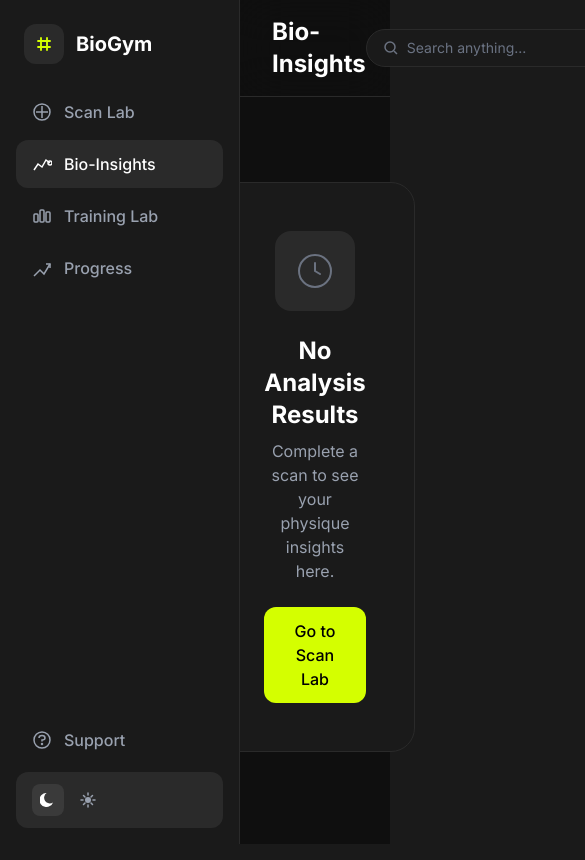
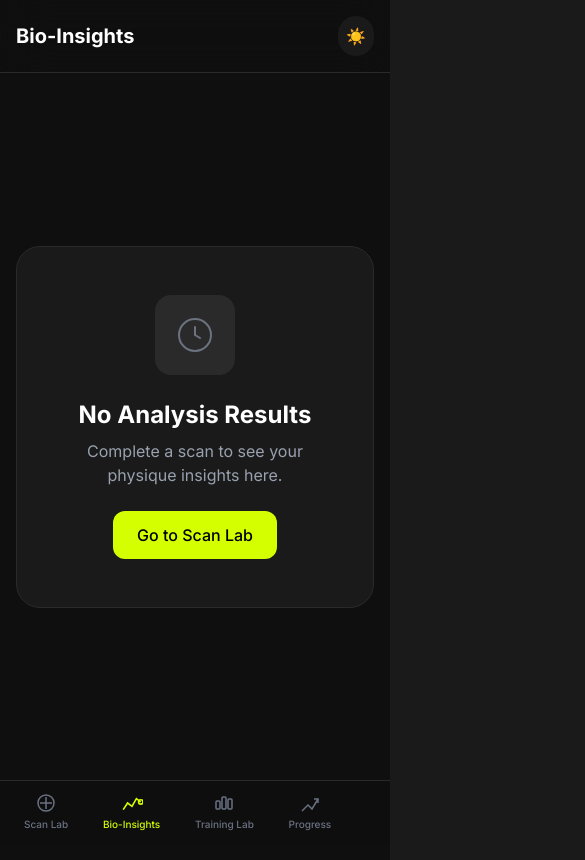
Before and after one commit to devkadaba-maker/BioGym, a Next.js app in the folder biogym/: page /dashboard/insights in a window 390 px wide. Shown: the top 860 px of the page, 585 px wide, since content can reach past the window. Built offline with nearby package versions, Linux system fonts and the light colour scheme.

Commit message:
feat: Implement initial BioGym.ai application structure with a landing page, authentication, dashboard, and AI-powered features.

```diff
--- a/biogym/app/dashboard/insights/page.tsx
+++ b/biogym/app/dashboard/insights/page.tsx
@@ -161,9 +161,9 @@
     ];
 
     return (
-        <div className="h-[calc(100vh-120px)] flex flex-col">
+        <div className="min-h-[calc(100vh-120px)] lg:h-[calc(100vh-120px)] flex flex-col">
             {/* Main Content - Full Width Grid */}
-            <div className="flex-1 grid grid-cols-1 lg:grid-cols-2 gap-4 p-4">
+            <div className="flex-1 grid grid-cols-1 lg:grid-cols-2 gap-4 p-0 lg:p-4">
 
                 {/* LEFT SIDE - Heatmap (Full Height) */}
                 <motion.div
--- a/biogym/app/dashboard/layout.tsx
+++ b/biogym/app/dashboard/layout.tsx
@@ -103,8 +103,8 @@
 
     return (
         <div className={`min-h-screen transition-colors duration-300 ${isLight ? "bg-[#f5f5f5]" : "bg-[#0f0f0f]"}`}>
-            {/* Sidebar */}
-            <aside className={`fixed left-0 top-0 bottom-0 w-60 flex flex-col z-40 border-r transition-colors duration-300 ${isLight ? "bg-white border-gray-200" : "bg-[#1a1a1a] border-[#2a2a2a]"
+            {/* Sidebar (Desktop Only) */}
+            <aside className={`hidden lg:flex fixed left-0 top-0 bottom-0 w-60 flex-col z-40 border-r transition-colors duration-300 ${isLight ? "bg-white border-gray-200" : "bg-[#1a1a1a] border-[#2a2a2a]"
                 }`}>
                 {/* Logo */}
                 <div className="p-6">
@@ -180,21 +180,62 @@
                 </div>
             </aside>
 
+            {/* Mobile Bottom Navigation */}
+            <nav className={`lg:hidden fixed bottom-0 left-0 right-0 z-50 px-6 py-3 border-t backdrop-blur-lg transition-colors duration-300 ${isLight ? "bg-white/90 border-gray-200" : "bg-[#0f0f0f]/90 border-[#2a2a2a]"
+                }`}>
+                <div className="flex items-center justify-between">
+                    {navItems.map((item) => {
+                        const isActive = pathname === item.href;
+                        return (
+                            <Link
+                                key={item.href}
+                                href={item.href}
+                                className={`flex flex-col items-center gap-1 transition-colors ${isActive
+                                    ? isLight ? "text-gray-900" : "text-[#D4FF00]"
+                                    : isLight ? "text-gray-400" : "text-gray-500"
+                                    }`}
+                            >
+                                <div className={`${isActive ? "scale-110" : "scale-100"} transition-transform`}>
+                                    {item.icon}
+                                </div>
+                                <span className="text-[10px] font-medium">{item.name}</span>
+                            </Link>
+                        );
+                    })}
+                    {/* Mobile Menu / Profile */}
+                    <Link
+                        href="/dashboard/scan"
+                        className={`flex flex-col items-center gap-1 transition-colors ${pathname === "/dashboard/scan"
+                            ? isLight ? "text-gray-900" : "text-[#D4FF00]"
+                            : isLight ? "text-gray-400" : "text-gray-500"
+                            }`}
+                    >
+                        <UserButton
+                            appearance={{
+                                elements: {
+                                    avatarBox: "w-8 h-8"
+                                }
+                            }}
+                        />
+                    </Link>
+                </div>
+            </nav>
+
             {/* Main Content */}
-            <main className="ml-60 min-h-screen">
+            <main className="lg:ml-60 min-h-screen pb-20 lg:pb-0">
                 {/* Top Header */}
-                <header className={`sticky top-0 z-30 backdrop-blur-xl px-8 py-4 border-b transition-colors duration-300 ${isLight ? "bg-white/80 border-gray-200" : "bg-[#0f0f0f]/80 border-[#2a2a2a]"
+                <header className={`sticky top-0 z-30 backdrop-blur-xl px-4 lg:px-8 py-4 border-b transition-colors duration-300 ${isLight ? "bg-white/80 border-gray-200" : "bg-[#0f0f0f]/80 border-[#2a2a2a]"
                     }`}>
                     <div className="flex items-center justify-between">
-                        {/* Page Title */}
-                        <h1 className={`text-2xl font-bold ${isLight ? "text-gray-900" : "text-white"}`}>
+                        {/* Page Title - Hidden on small mobile if search is active? No, keep it simple */}
+                        <h1 className={`text-xl lg:text-2xl font-bold truncate mr-4 ${isLight ? "text-gray-900" : "text-white"}`}>
                             {navItems.find((item) => item.href === pathname)?.name || "Dashboard"}
                         </h1>
 
                         {/* Right Side */}
-                        <div className="flex items-center gap-4">
-                            {/* Search Bar */}
-                            <div className="relative">
+                        <div className="flex items-center gap-2 lg:gap-4">
+                            {/* Search Bar - Collapsed on mobile to icon? keeping simple for now */}
+                            <div className="relative hidden sm:block">
                                 <div className={`flex items-center gap-2 px-4 py-2 rounded-full border transition-colors ${isLight ? "bg-gray-50 border-gray-200" : "bg-[#1a1a1a] border-[#2a2a2a]"
                                     }`}>
                                     <svg width="16" height="16" viewBox="0 0 16 16" fill="none" stroke={isLight ? "#9ca3af" : "#6b7280"} strokeWidth="1.5">
@@ -203,13 +244,13 @@
                                     </svg>
                                     <input
                                         type="text"
-                                        placeholder="Search anything..."
+                                        placeholder="Search..."
                                         value={searchQuery}
                                         onChange={(e) => handleSearch(e.target.value)}
                                         onKeyDown={handleSearchSubmit}
                                         onBlur={() => setTimeout(() => setShowResults(false), 200)}
                                         onFocus={() => searchQuery && setShowResults(true)}
-                                        className={`bg-transparent border-none outline-none w-48 text-sm ${isLight ? "text-gray-900 placeholder:text-gray-400" : "text-white placeholder:text-gray-500"
+                                        className={`bg-transparent border-none outline-none w-32 lg:w-48 text-sm ${isLight ? "text-gray-900 placeholder:text-gray-400" : "text-white placeholder:text-gray-500"
                                             }`}
                                     />
                                 </div>
@@ -241,28 +282,40 @@
                                 )}
                             </div>
 
-                            {/* Scan Button */}
+                            {/* Scan Button - Hidden on mobile since it is in bottom nav */}
                             <Link
                                 href="/dashboard/scan"
-                                className="flex items-center gap-2 px-5 py-2 bg-[#1a1a1a] text-white rounded-full font-medium hover:bg-[#2a2a2a] transition-all"
+                                className="hidden sm:flex items-center gap-2 px-5 py-2 bg-[#1a1a1a] text-white rounded-full font-medium hover:bg-[#2a2a2a] transition-all"
                             >
                                 Scan
                             </Link>
 
-                            {/* Profile */}
-                            <UserButton
-                                appearance={{
-                                    elements: {
-                                        avatarBox: "w-10 h-10",
-                                    },
-                                }}
-                            />
+                            {/* Profile - Hidden on mobile main header to save space, moved to bottom? Or keep it.
+                                Actually keep it, good for quick access.
+                            */}
+                            <div className="hidden sm:block">
+                                <UserButton
+                                    appearance={{
+                                        elements: {
+                                            avatarBox: "w-8 h-8 lg:w-10 lg:h-10",
+                                        },
+                                    }}
+                                />
+                            </div>
+
+                            {/* Mobile Theme Toggle (since sidebar is hidden) */}
+                            <button
+                                onClick={toggleTheme}
+                                className={`sm:hidden p-2 rounded-full ${isLight ? "bg-gray-100 text-gray-600" : "bg-[#1a1a1a] text-white"}`}
+                            >
+                                {theme === 'light' ? '🌙' : '☀️'}
+                            </button>
                         </div>
                     </div>
                 </header>
 
                 {/* Page Content */}
-                <div className="p-8">{children}</div>
+                <div className="p-4 lg:p-8">{children}</div>
             </main>
         </div>
     );
--- a/biogym/app/dashboard/training/page.tsx
+++ b/biogym/app/dashboard/training/page.tsx
@@ -271,7 +271,7 @@
     }
 
     return (
-        <div className="h-[calc(100vh-100px)] flex flex-col lg:flex-row gap-4 p-4">
+        <div className="min-h-[calc(100vh-120px)] lg:h-[calc(100vh-100px)] flex flex-col lg:flex-row gap-4 p-0 lg:p-4 pb-24 lg:pb-4">
             {/* LEFT: Exercise Demo & Controls */}
             <motion.div
                 initial={{ opacity: 0, x: -30 }}
@@ -479,7 +479,7 @@
                 </div>
 
                 {/* Exercise List */}
-                <div className="flex-1 overflow-y-auto space-y-2">
+                <div className="lg:flex-1 lg:overflow-y-auto space-y-2">
                     {exercises.map((exercise, index) => {
                         const isString = typeof exercise === "string";
                         const name = isString ? exercise : (exercise.name || "Exercise");
```
